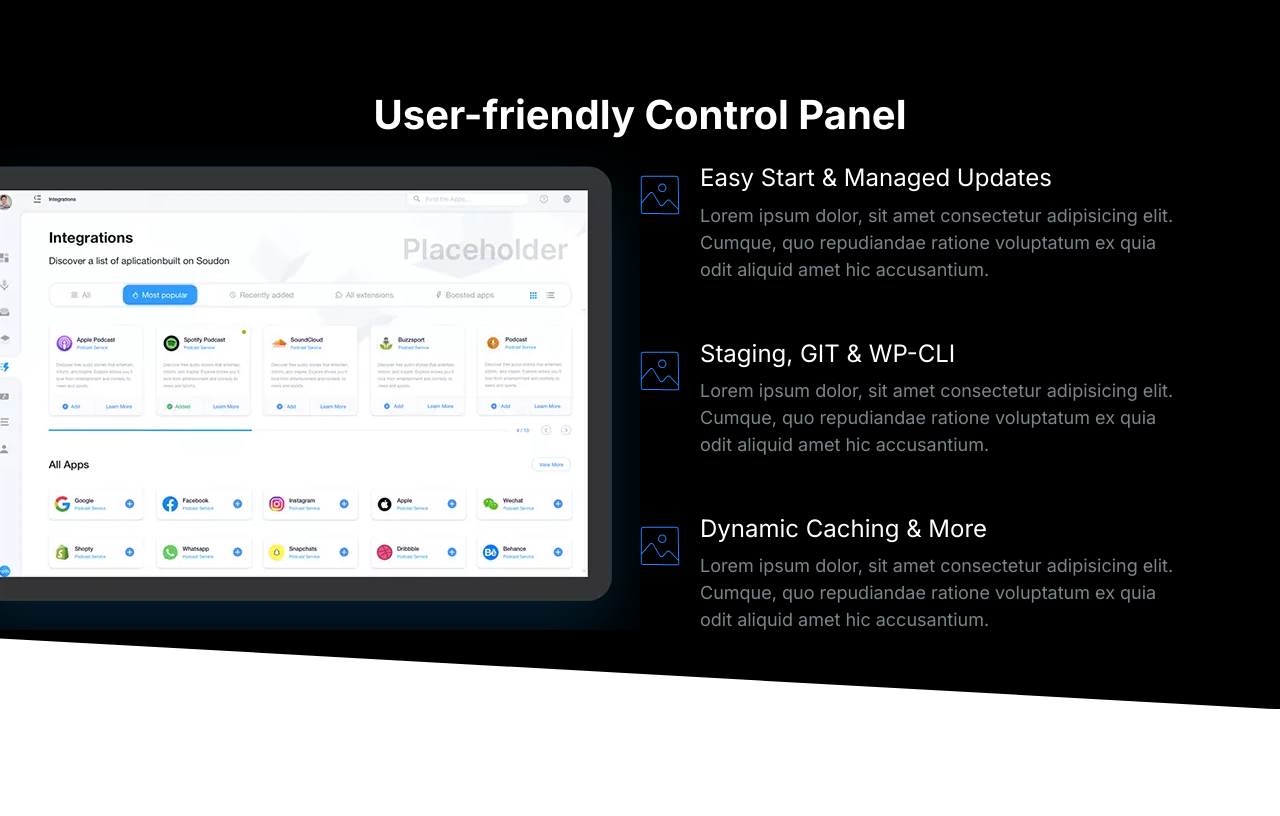
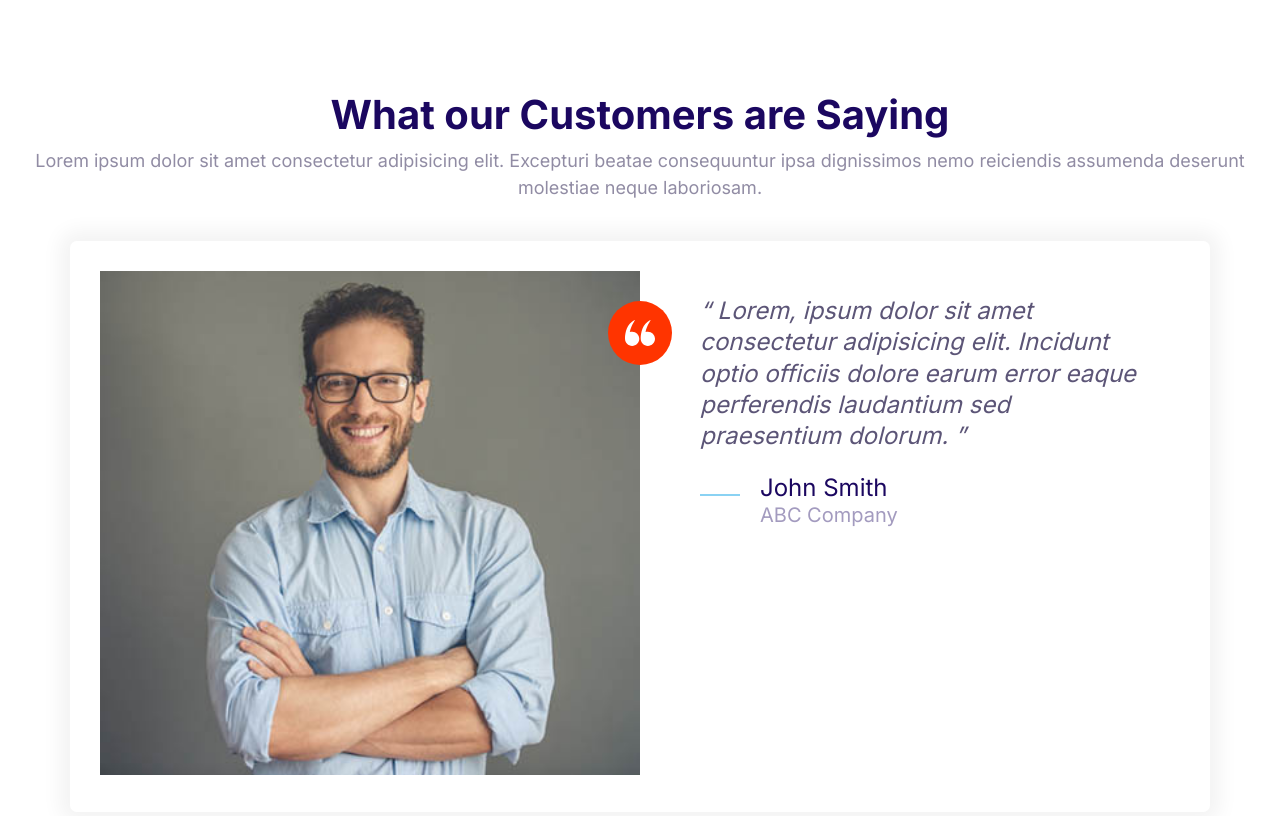
Before and after one commit to LaiGiaBao/first-website, a plain HTML site: page index.html in a window 1280 px wide. Drawn offline with Linux system fonts and the light colour scheme.

Commit message:
testimonial block component

```diff
--- a/css/styles.css
+++ b/css/styles.css
@@ -544,6 +544,7 @@ a {
 }
 .block__header {
   text-align: center;
+  margin-bottom: 4rem;
 }
 .block__heading {
   margin-top: 0;
--- a/index.html
+++ b/index.html
@@ -15,73 +15,51 @@
     <title>Document</title>
   </head>
   <body>
-    <section class="block block--dark block--skewed-right block-showcase">
+    <section class="block">
       <header class="block__header">
-        <h2>User-friendly Control Panel</h2>
+        <h2>What our Customers are Saying</h2>
+        <p>
+          Lorem ipsum dolor sit amet consectetur adipisicing elit. Excepturi
+          beatae consequuntur ipsa dignissimos nemo reiciendis assumenda
+          deserunt molestiae neque laboriosam.
+        </p>
       </header>
-      <div class="container grid grid--cols-2">
-        <picture class="block-showcase__image">
-          <source
-            type="image/webp"
-            srcset="images/ipad.webp 1x, images/ipad@2x.webp 2x" />
-          <source
-            type="image/png"
-            srcset="images/ipad.png 1x, images/ipad@2x.png 2x" />
-          <img src="images/ipad.png" alt=""
-        /></picture>
-        <ul class="list">
-          <li>
+      <div class="container">
+        <div class="card testimonial">
+          <div class="grid grid--cols-2">
+            <div class="testimonial__image">
+              <img
+                src="images/testimonial.jpg"
+                alt="A happy, smiling customer"
+              />
+              <span class="icon-container icon-container--accent">
+                <svg class="icon icon--white icon--small">
+                  <use xlink:href="images/sprite.svg#quotes"></use>
+                </svg>
+              </span>
+            </div>
+            <blockquote class="quote">
+              <p class="quote__text">
+                Lorem, ipsum dolor sit amet consectetur adipisicing elit.
+                Incidunt optio officiis dolore earum error eaque perferendis
+                laudantium sed praesentium dolorum.
+              </p>
+              <footer>
                 <div class="media">
                   <div class="media__image">
-                <svg class="icon icon--primary">
-                  <use xlink:href="images/sprite.svg#snap"></use>
+                    <svg class="icon icon--primary quote__line">
+                      <use xlink:href="images/sprite.svg#line"></use>
                     </svg>
                   </div>
                   <div class="media__body">
-                <h3 class="media__title">Easy Start & Managed Updates</h3>
-                <p>
-                  Lorem ipsum dolor, sit amet consectetur adipisicing elit.
-                  Cumque, quo repudiandae ratione voluptatum ex quia odit
-                  aliquid amet hic accusantium.
-                </p>
+                    <h3 class="media__title quote__author">John Smith</h3>
+                    <p class="quote__organization">ABC Company</p>
                   </div>
                 </div>
-          </li>
-          <li>
-            <div class="media">
-              <div class="media__image">
-                <svg class="icon icon--primary">
-                  <use xlink:href="images/sprite.svg#snap"></use>
-                </svg>
-              </div>
-              <div class="media__body">
-                <h3 class="media__title">Staging, GIT & WP-CLI</h3>
-                <p>
-                  Lorem ipsum dolor, sit amet consectetur adipisicing elit.
-                  Cumque, quo repudiandae ratione voluptatum ex quia odit
-                  aliquid amet hic accusantium.
-                </p>
+              </footer>
+            </blockquote>
           </div>
         </div>
-          </li>
-          <li>
-            <div class="media">
-              <div class="media__image">
-                <svg class="icon icon--primary">
-                  <use xlink:href="images/sprite.svg#snap"></use>
-                </svg>
-              </div>
-              <div class="media__body">
-                <h3 class="media__title">Dynamic Caching & More</h3>
-                <p>
-                  Lorem ipsum dolor, sit amet consectetur adipisicing elit.
-                  Cumque, quo repudiandae ratione voluptatum ex quia odit
-                  aliquid amet hic accusantium.
-                </p>
-              </div>
-            </div>
-          </li>
-        </ul>
       </div>
     </section>
     <script src="js/main.js"></script>
```
Also changed, not shown: components/testimonial-block.html (added, +44 -0 lines). Lines whose indentation alone changed are shown as unchanged.
